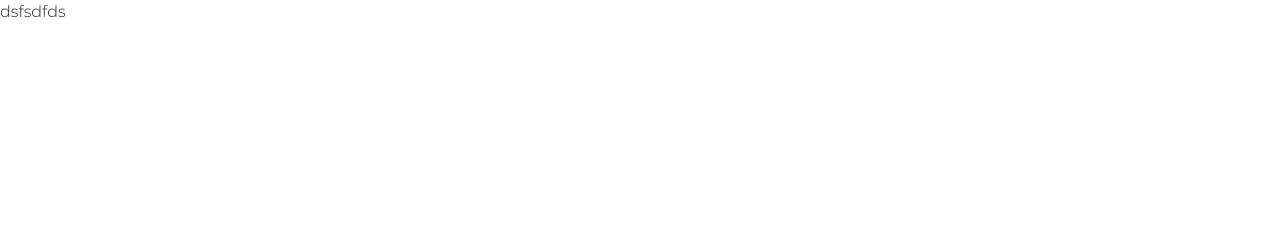
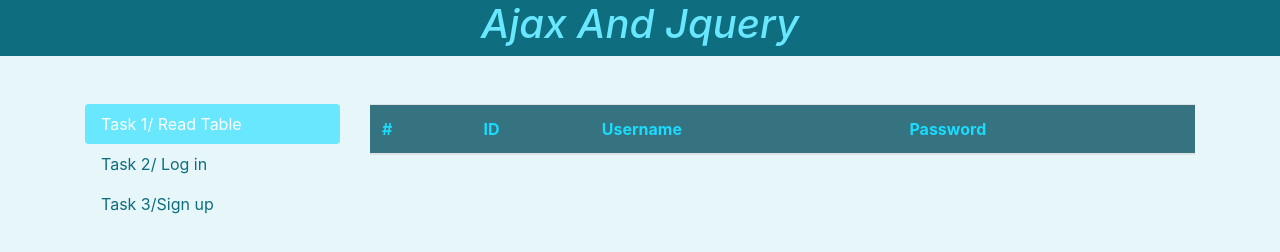
Before and after one commit to LilitHov/ajaxTableCRUD, a plain HTML site: page index.html in a window 1280 px wide. Drawn offline with Linux system fonts and the light colour scheme; no server answers; a web font is replaced by a local one.

Commit message:
task 1/get users

```diff
--- a/css/style.css
+++ b/css/style.css
@@ -2,6 +2,28 @@
 
 
 
-p{
-    font-family: 'Montserrat-light';
+body{
+    margin: 0;
+    padding: 0;
+    background: rgba(22,175,204,0.1);
 }
+
+header{
+    background: #0E6D7F;
+}
+
+h1 {
+    color: #68E7FF;
+    font-style: italic;
+}
+
+a, a:hover{
+    color: #0E6D7F;
+}
+.user-info{
+    background: #34737F;
+    color: #1BDBFF;
+}
+.nav-pills.task-list .nav-link.active{
+    background:#68E7FF ;
+}
--- a/index.html
+++ b/index.html
@@ -11,10 +11,81 @@
     <link rel="stylesheet" href="css/style.css">
 </head>
 <body>
+<header>
+    <div class="container-fluid">
+        <div class="row">
+            <div class="col text-center">
+                    <h1>Ajax And Jquery</h1>
+            </div>
+        </div>
+    </div>
+</header>
 
-<p>dsfsdfds</p>
+<div class="container">
+
+    <div class="row mt-5">
+        <div class="col-3">
+            <div class="nav flex-column nav-pills task-list" id="v-pills-tab" role="tablist" aria-orientation="vertical">
+                <a class="nav-link active" id="v-pills-home-tab" data-toggle="pill" href="#v-pills-home" role="tab" aria-controls="v-pills-home" aria-selected="true">
+                    Task 1/ Read Table
+                </a>
+                <a class="nav-link" id="v-pills-profile-tab" data-toggle="pill" href="#v-pills-profile" role="tab" aria-controls="v-pills-profile" aria-selected="false">
+                    Task 2/ Log in
+                </a>
+                <a class="nav-link" id="v-pills-messages-tab" data-toggle="pill" href="#v-pills-messages" role="tab" aria-controls="v-pills-messages" aria-selected="false">
+                    Task 3/Sign up
+                </a>
+            </div>
+        </div>
+        <div class="col-9">
+            <div class="tab-content" id="v-pills-tabContent">
+                <div class="tab-pane fade show active  first-task" id="v-pills-home" role="tabpanel" aria-labelledby="v-pills-home-tab">
+                    <table class="table user-info">
+                        <thead>
+                        <tr>
+                            <th scope="col">#</th>
+                            <th scope="col">ID</th>
+                            <th scope="col">Username</th>
+                            <th scope="col">Password</th>
+                        </tr>
+                        </thead>
+                        <tbody>
+
+                        </tbody>
+                    </table>
+                </div>
+                <div class="tab-pane fade  second-task" id="v-pills-profile" role="tabpanel" aria-labelledby="v-pills-profile-tab">
+                    <div class="row  justify-content-md-center">
+                        <div class="col">
+
+                            <form>
+                                <div class="form-group">
+                                    <label for="userName">User name</label>
+                                    <input type="text" class="form-control" id="userName"  placeholder="Enter username">
+                                </div>
+                                <div class="form-group">
+                                    <label for="userPassword">Password</label>
+                                    <input type="password" class="form-control" id="userPassword" placeholder="Password">
+                                </div>
+                                <button type="submit" class="btn btn-primary login">Submit</button>
+                            </form>
+                        </div>
+                    </div>
 
 
+                    <div class="container">
+                        <div class="row">
+                            <div class="col col-lg-2">
+                                1 of 3
+                            </div>
+                        </div>
+                    </div>
+                </div>
+                <div class="tab-pane fade third-task" id="v-pills-messages" role="tabpanel" aria-labelledby="v-pills-messages-tab">3...</div>
+            </div>
+        </div>
+    </div>
+</div>
 
 
 
--- a/js/script.js
+++ b/js/script.js
@@ -0,0 +1,36 @@
+$(document).ready(function () {
+    // bootstrap tab
+    $('#myTab a').on('click', function (e) {
+        e.preventDefault();
+        $(this).tab('show')
+    });
+
+    // ajax task 1
+        var url = 'http://ajaxtesting.somee.com/api/values/';
+        var tableBody = $('.user-info tbody');
+
+
+        $.ajax({
+            url: url+'getusers',
+            type:'GET',
+            success: function (response) {
+                response.forEach(function (index,i) {
+                        var $tr = $('<tr>').append(
+                            $('<td>').text(i+1),
+                            $('<td>').text(index.Id),
+                            $('<td>').text(index.username),
+                            $('<td>').text(index.password)
+                        );
+                        $tr.appendTo(tableBody);
+                })
+            }
+
+
+
+
+    });
+
+
+
+
+});
```
Also changed, not shown: images/JQuery-and-Ajax..png (added).
